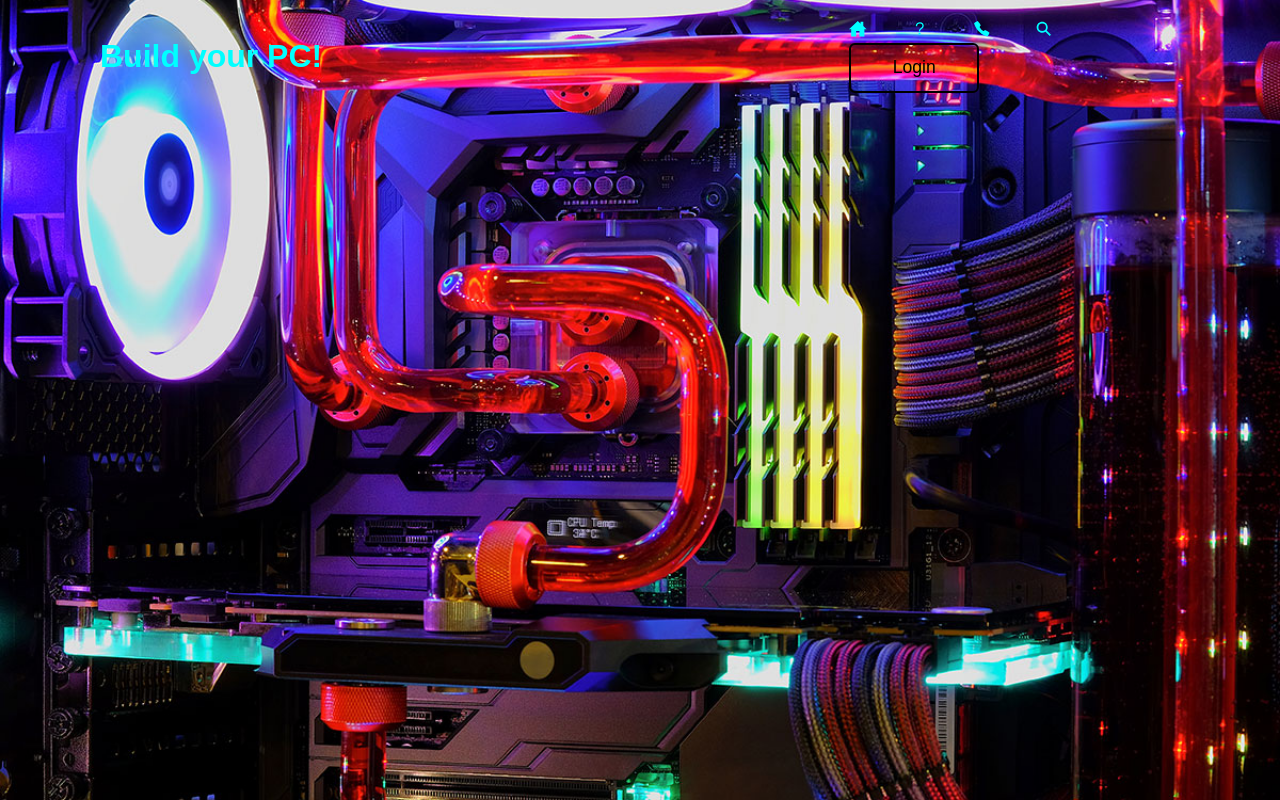
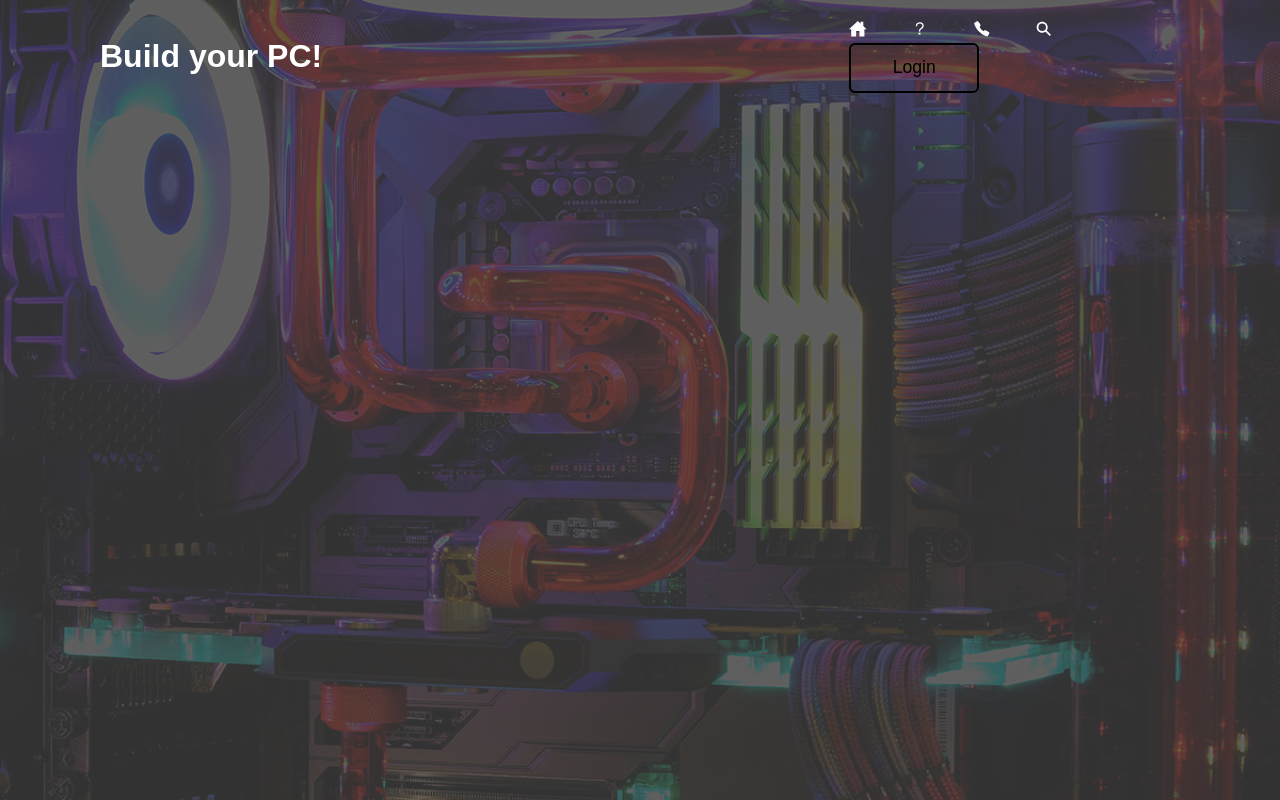
Before and after one commit to KubaPlayer1/inzynieria-oprogramowania, a PHP site: page / in a window 1280 px wide. Run offline with PHP 8.4, Linux system fonts and the light colour scheme.

Commit message:
Update style.css

```diff
--- a/STYLES/style.css
+++ b/STYLES/style.css
@@ -6,7 +6,8 @@
 }
 
 body {
-  color: aqua;
+  position:relative;
+  color: rgb(242, 247, 247);
   display: flex;
   justify-content: center;
   align-items: center;
@@ -15,9 +16,19 @@ body {
   background-size: cover;
   background-position: center;
 }
+body::before {
+  content: "";
+  position: fixed;
+  top: 0;
+  left: 0;
+  width: 100%;
+  height: 100%;
+  background-color: rgba(63, 63, 63, 0.8);
+  z-index: -1;
+}
 
 header {
-  color: aqua;
+  color: rgb(255, 255, 255);
   position: fixed;
   top: 0;
   left: 0;
@@ -43,7 +54,7 @@ header .icon {
 
 .navigation a {
   position: relative;
-  color: aqua;
+  color: rgb(255, 254, 254);
   font-size: 1.1em;
   text-decoration: none;
   font-weight: 500;
@@ -84,8 +95,8 @@ header .icon {
 }
 
 .navigation .button-pop:hover {
-  background-color: black;
-  color: aqua;
+  background-color: rgb(255, 253, 253);
+  color: rgb(1, 14, 14);
 }
 
 .navigation .button-out {
@@ -112,7 +123,7 @@ header .icon {
   width: 400px;
   height: 440px;
   background: transparent;
-  border: 2px solid aqua;
+  border: 2px solid rgb(0, 0, 0);
   border-radius: 20px;
   backdrop-filter: blur(20px);
   display: flex;
@@ -180,7 +191,7 @@ header .icon {
   width: 400px;
   height: 440px;
   background: transparent;
-  border: 2px solid aqua;
+  border: 2px solid rgb(0, 17, 17);
   border-radius: 20px;
   backdrop-filter: blur(20px);
   display: flex;
@@ -214,7 +225,7 @@ header .icon {
   position: relative;
   width: 100%;
   height: 50px;
-  border-bottom: 2px solid aqua;
+  border-bottom: 2px solid rgb(0, 12, 12);
   margin: 30px 0;
 }
 
@@ -285,7 +296,7 @@ header .icon {
 
 .btn:hover {
   background-color: black;
-  color: aqua;
+  color: rgb(255, 255, 255);
 }
 
 .register {
@@ -309,7 +320,7 @@ header .icon {
   width: 400px;
   height: 440px;
   background: transparent;
-  border: 2px solid aqua;
+  border: 2px solid rgb(0, 17, 17);
   border-radius: 20px;
   backdrop-filter: blur(20px);
   display: flex;
@@ -351,7 +362,7 @@ header .icon {
   width: 400px;
   height: 440px;
   background: transparent;
-  border: 2px solid aqua;
+  border: 2px solid rgb(0, 5, 5);
   border-radius: 20px;
   backdrop-filter: blur(20px);
   display: flex;
```
